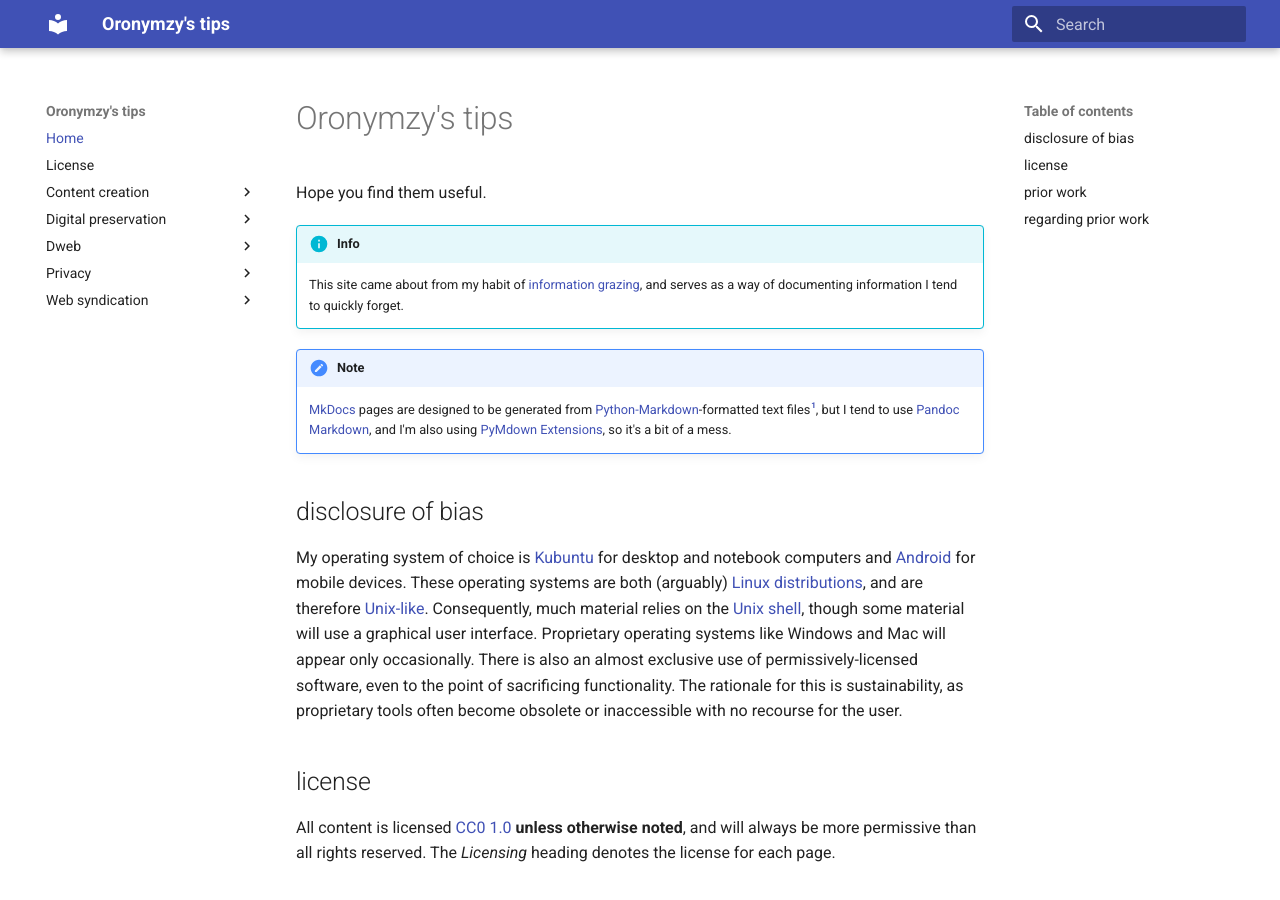
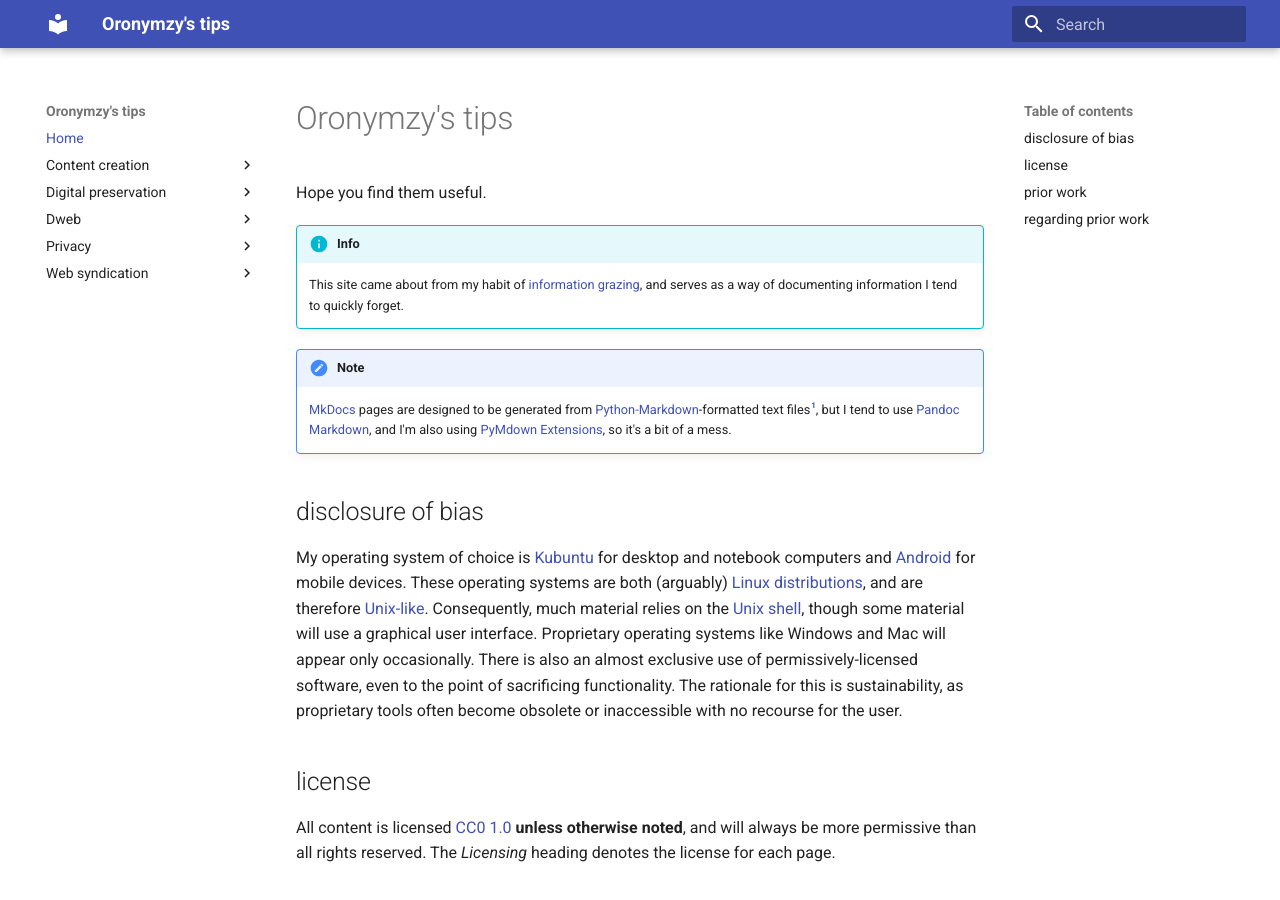
Before and after one commit to oronymzy/tips, an MkDocs documentation site: the page built from docs/README.md, in a window 1280 px wide and 900 px high. Built offline with MkDocs 1.6.1 and Material for MkDocs 9.7.7, drawn with Linux system fonts in a browser that asks for light colours.

Commit message:
Move LICENSE.md up a directory

```diff
--- a/mkdocs.yml
+++ b/mkdocs.yml
@@ -1,7 +1,6 @@
 site_name: Oronymzy's tips
 nav:
   - Home: 'README.md'
-  - License: 'LICENSE.md'
   - Content creation:
     - 'instGit.md'
     - 'insMkDc.md'
```
Also changed, not shown: LICENSE.md (renamed from docs/LICENSE.md).
